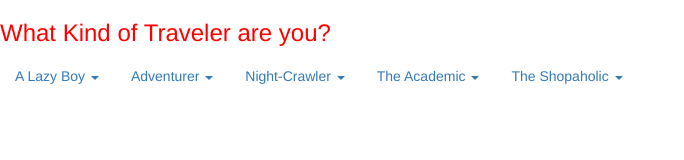
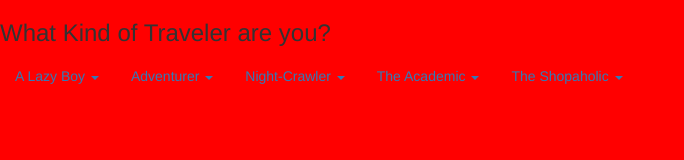
Before and after one commit to bhorwood1/final_project, a plain HTML site: page index.html in a window 1280 px wide. Shown: the whole page, without its empty margins (0-684 px from the left). Drawn offline with nearby package versions, Linux system fonts and the light colour scheme.

Commit message:
background color changed

```diff
--- a/css/style.css
+++ b/css/style.css
@@ -1,24 +1,3 @@
-<!-- This is the background video-->
-
-/* video#globe
-position: fixed;
-top: 50%;
-left: 50%;
-min-width: 100%;
-min-height: 100%;
-width: auto;
-height: auto;
-z-index: -100;
--webkit-transform: translateX(-50%) translateY(-50%);
-transform: translateX(-50%) translateY(-50%);
-background: url(polina.jpg) no-repeat;
-background-size: cover;
-
- */
-.wrapper {
-  background-color: #FF0000;
+body{
+  background-color:red;
 }
-
-h3 {
-  color: red;
-}
--- a/index.html
+++ b/index.html
@@ -10,7 +10,7 @@
 
  <body>
 
-   <div class="wrapper">
+
    <h3> What Kind of Traveler are you? </h3>
 
 <ul class="nav nav-pills">
@@ -61,11 +61,8 @@
 
 </ul>
 
-   </div>
-<!--    This is the background video -->
-<!--    <video id="globe">
-<iframe width="560" height="315" src="https://www.youtube.com/embed/P5_GlAOCHyE" frameborder="0" allowfullscreen></iframe>
-</video> -->
+
+
 
 <script src="https://ajax.googleapis.com/ajax/libs/jquery/1.11.1/jquery.min.js"></script>
 
```
